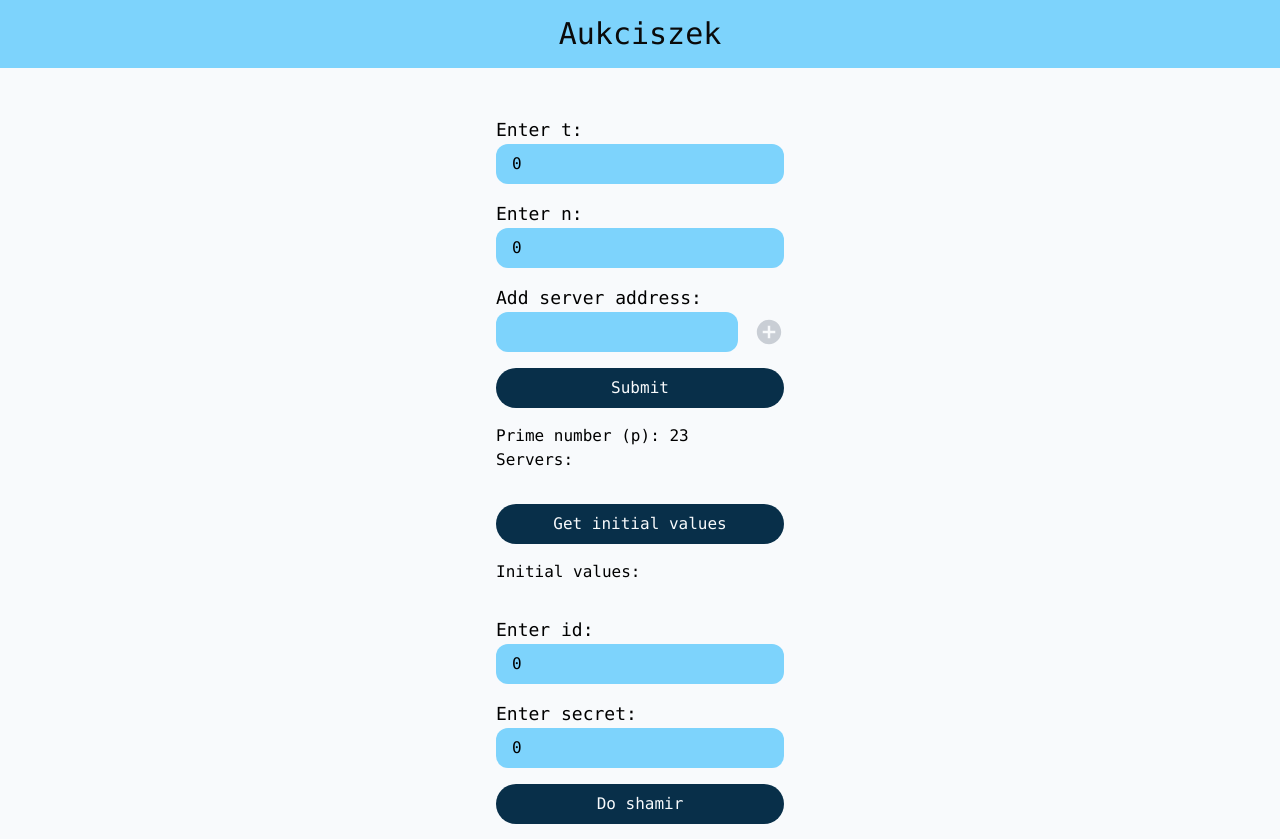
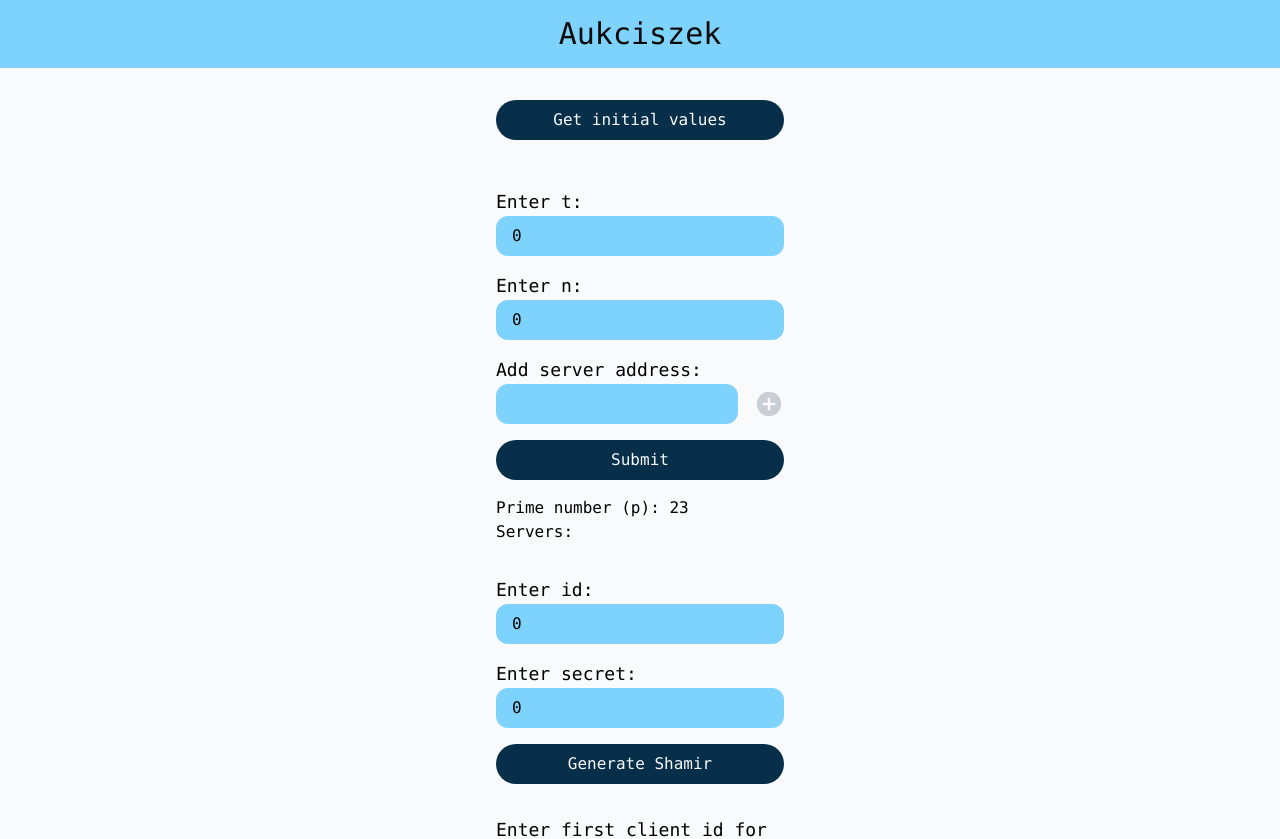
Before and after one commit to Aukciszek/client, a Next.js app: page / in a window 1280 px wide. Shown: the top 839 px of the page. Built offline with nearby package versions, Linux system fonts and the light colour scheme.

Commit message:
Changed requests and modified UI

```diff
--- a/app/components/actions.ts
+++ b/app/components/actions.ts
@@ -1,34 +1,38 @@
 import { PRIME_NUMBER } from '../constants';
-import { shamir } from './helpers';
 
 export const sendInitialData = async (
   servers: string[],
+  setInitialValuesError: React.Dispatch<React.SetStateAction<string>>,
   formData: FormData,
-  // eslint-disable-next-line @typescript-eslint/no-explicit-any
-): Promise<any> => {
-  const t = Number(formData.get('t')?.toString());
-  const n = Number(formData.get('n')?.toString());
+): Promise<void> => {
+  const t = Number(formData.get('t'));
+  const n = Number(formData.get('n'));
 
-  const promises = servers.entries().map(
-    ([i, server]) =>
+  const promises = servers.map(
+    (server, i) =>
       new Promise((resolve) => {
         fetch(`${server}/api/initial-values`, {
           method: 'POST',
           headers: {
-            'content-type': 'application/json',
+            'Content-Type': 'application/json',
             Accept: 'application/json',
           },
           body: JSON.stringify({
-            t: t,
-            n: n,
+            t,
+            n,
             id: i + 1,
             p: PRIME_NUMBER,
             parties: servers,
           }),
-        }).then((res) => {
-          resolve(res.body);
+        }).then(async (res) => {
+          const data = await res.json();
+          if (!res.ok) {
+            setInitialValuesError(data.detail);
+          }
+          resolve(data);
         });
       }),
   );
+
   await Promise.all(promises);
 };
--- a/app/components/form.tsx
+++ b/app/components/form.tsx
@@ -12,14 +12,31 @@ export default function Form() {
   const [n, setN] = useState<number>(0);
   const [id, setId] = useState<number>(0);
   const [secret, setSecret] = useState<number>(0);
-  const [reconstructedSecret, setReconstructedSecret] = useState<number>(0);
+  const [reconstructedSecret, setReconstructedSecret] = useState<
+    [string, number][]
+  >([]);
   const [firstClientId, setFirstClientId] = useState<number>(0);
   const [secondClientId, setSecondClientId] = useState<number>(0);
   const [currentServer, setCurrentServer] = useState<string>('');
   const [servers, setServers] = useState<string[]>([]);
-  const [initialValues, setInitialValues] = useState<string[]>([]);
 
-  const sendInitialDataWithServers = sendInitialData.bind(null, servers);
+  const [initialValuesError, setInitialValuesError] = useState<string>('');
+  const [getInitialValuesError, setGetInitialValuesError] =
+    useState<string>('');
+
+  const [isRCaluclated, seItsRCalculated] = useState<boolean>(false);
+  const [isRSendToOtherParties, setIsRSendToOtherParties] =
+    useState<boolean>(false);
+  const [isMultiplicativeShareCalculated, setIsMultiplicativeShareCalculated] =
+    useState<boolean>(false);
+  const [isSecretReconstructed, setIsSecretReconstructed] =
+    useState<boolean>(false);
+
+  const sendInitialDataWithServers = sendInitialData.bind(
+    null,
+    servers,
+    setInitialValuesError,
+  );
 
   const handleAddServer = () => {
     if (servers.length === n) {
@@ -34,22 +51,27 @@ export default function Form() {
   };
 
   const handleGetInitialValues = async () => {
-    await fetch('localhost:5000/api/initial-values')
-      .then((res) => res.json())
-      .then((data) => {
+    await fetch('http://localhost:5000/api/initial-values').then(
+      async (res) => {
+        const data = await res.json();
+        if (!res.ok) {
+          setGetInitialValuesError(data.detail);
+        } else {
           setT(data.t);
           setN(data.n);
-        setInitialValues(data.parties);
-      });
+          setServers(data.parties);
+          setGetInitialValuesError('');
+        }
+      },
+    );
   };
 
   const handleShamir = async (e: React.MouseEvent<HTMLButtonElement>) => {
     e.preventDefault();
-    // eslint-disable-next-line no-unused-vars
-    const [shares, p] = shamir(t, n, BigInt(secret));
+    const shares = shamir(t, n, BigInt(secret))[0];
 
-    const promises = servers.entries().map(
-      ([i, server]) =>
+    const promises = servers.map(
+      (server, i) =>
         new Promise((resolve) => {
           fetch(`${server}/api/set-shares`, {
             method: 'POST',
@@ -62,7 +84,9 @@ export default function Form() {
               share: Number(shares[i][1]),
             }),
           }).then((res) => {
-            resolve(res.body);
+            res.json().then((data) => {
+              resolve(data);
+            });
           });
         }),
     );
@@ -84,11 +108,14 @@ export default function Form() {
               second_client_id: secondClientId,
             }),
           }).then((res) => {
-            resolve(res.body);
+            res.json().then((data) => {
+              resolve(data);
+            });
           });
         }),
     );
     await Promise.all(promises);
+    seItsRCalculated(true);
   };
 
   const handleSendRToOtherParties = async () => {
@@ -102,11 +129,14 @@ export default function Form() {
               Accept: 'application/json',
             },
           }).then((res) => {
-            resolve(res.body);
+            res.json().then((data) => {
+              resolve(data);
+            });
           });
         }),
     );
     await Promise.all(promises);
+    setIsRSendToOtherParties(true);
   };
 
   const handleCalculateMultiplicativeShare = async () => {
@@ -120,14 +150,19 @@ export default function Form() {
               Accept: 'application/json',
             },
           }).then((res) => {
-            resolve(res.body);
+            res.json().then((data) => {
+              resolve(data);
+            });
           });
         }),
     );
     await Promise.all(promises);
+    setIsMultiplicativeShareCalculated(true);
   };
 
   const handleReconstructSecret = async () => {
+    const secrets: [string, number][] = [];
+
     const promises = servers.map(
       (server) =>
         new Promise((resolve) => {
@@ -139,17 +174,30 @@ export default function Form() {
             },
           }).then((res) => {
             res.json().then((data) => {
-              console.log(data); // Logs the actual parsed JSON data
-              resolve(data); // Resolve with the parsed JSON data if needed
+              secrets.push([server, data.secret]);
+              resolve(data);
             });
           });
         }),
     );
     await Promise.all(promises);
+    setIsSecretReconstructed(true);
+    setReconstructedSecret(secrets);
   };
 
   return (
     <div className='w-72'>
+      <div className='mt-8'>
+        <button
+          onClick={handleGetInitialValues}
+          className='w-full bg-sky-950 p-2 text-slate-50 rounded-full'
+        >
+          Get initial values
+        </button>
+        {getInitialValuesError && (
+          <p className='text-red-500'>{getInitialValuesError}</p>
+        )}
+      </div>
       <form action={sendInitialDataWithServers} className='flex flex-col mt-12'>
         <label htmlFor='t' className='text-lg'>
           Enter t:
@@ -196,6 +244,11 @@ export default function Form() {
         <button className='w-full bg-sky-950 p-2 text-slate-50 rounded-full'>
           Submit
         </button>
+
+        {initialValuesError && (
+          <p className='text-red-500'>{initialValuesError}</p>
+        )}
+
         <div>
           <h2 className='mt-4'>Prime number (p): {PRIME_NUMBER}</h2>
           <h2>Servers:</h2>
@@ -215,25 +268,6 @@ export default function Form() {
           </ul>
         </div>
       </form>
-      <div className='mt-8'>
-        <button
-          onClick={handleGetInitialValues}
-          className='w-full bg-sky-950 p-2 text-slate-50 rounded-full'
-        >
-          Get initial values
-        </button>
-        <h2 className='mt-4'>Initial values:</h2>
-        <ul className='flex flex-col gap-2'>
-          {initialValues.map((value) => (
-            <li
-              key={value}
-              className='flex justify-between items-center px-2 py-1 rounded-xl bg-sky-300 transition-all animate-fade-in'
-            >
-              {value}
-            </li>
-          ))}
-        </ul>
-      </div>
       <div className='mt-8 flex flex-col'>
         <label htmlFor='id' className='text-lg'>
           Enter id:
@@ -259,7 +293,7 @@ export default function Form() {
           onClick={handleShamir}
           className='w-full bg-sky-950 p-2 text-slate-50 rounded-full'
         >
-          Do shamir
+          Generate Shamir
         </button>
       </div>
       <div className='mt-8 flex flex-col'>
@@ -290,24 +324,42 @@ export default function Form() {
       >
         Calculate r
       </button>
+      {isRCaluclated && (
         <button
           onClick={handleSendRToOtherParties}
           className='w-full bg-sky-950 p-2 text-slate-50 rounded-full mb-8'
         >
           Send r to other parties
         </button>
+      )}
+      {isRSendToOtherParties && (
         <button
           onClick={handleCalculateMultiplicativeShare}
           className='w-full bg-sky-950 p-2 text-slate-50 rounded-full mb-8'
         >
           Calculate Multiplicative Share
         </button>
+      )}
+      {isMultiplicativeShareCalculated && (
         <button
           onClick={handleReconstructSecret}
           className='w-full bg-sky-950 p-2 text-slate-50 rounded-full mb-8'
         >
           Reconstruct Secret
         </button>
+      )}
+      {isSecretReconstructed && (
+        <ul className='flex flex-col gap-2'>
+          {reconstructedSecret.map(([server, secret]) => (
+            <li
+              key={server}
+              className='flex justify-between items-center px-2 py-1 rounded-xl bg-sky-300 transition-all animate-fade-in'
+            >
+              {server}: {secret}
+            </li>
+          ))}
+        </ul>
+      )}
     </div>
   );
 }
```
Lines whose indentation alone changed are shown as unchanged.
